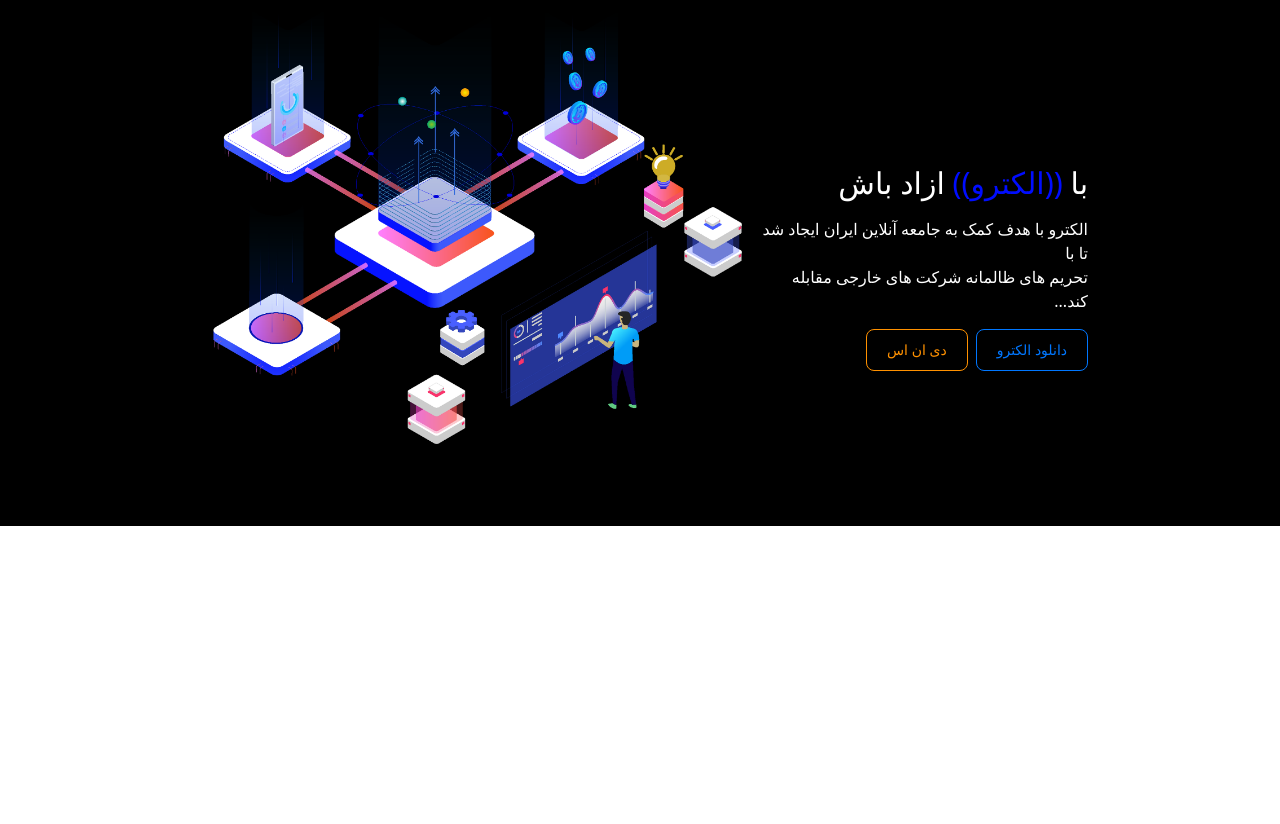
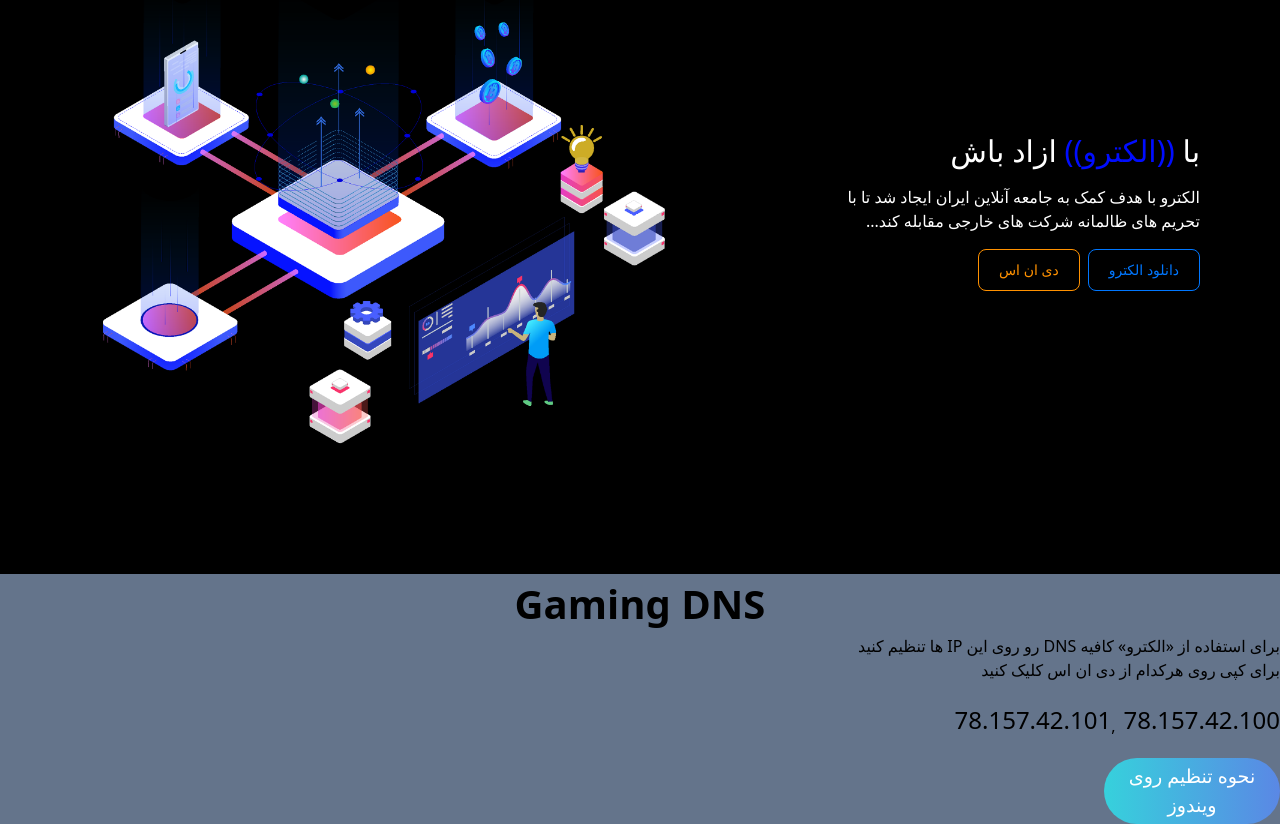
Before and after one commit to mahjs/Rayka-Electro, a React (Vite) app: page / in a window 1280 px wide. Shown: the part 274-1098 px from the top of the page. Before the commit the page ends 800 px from the top, so only its background shows below. Built offline with nearby package versions, Linux system fonts and the light colour scheme.

Commit message:
add components for main page

```diff
--- a/src/components/navbar/Navbar.tsx
+++ b/src/components/navbar/Navbar.tsx
@@ -1,6 +1,6 @@
-import { Link } from "react-router-dom";
-import { useLocation } from "react-router-dom";
-import { FC, useEffect, useState } from "react";
+import {Link} from "react-router-dom";
+import {useLocation} from "react-router-dom";
+import {FC, useEffect, useState} from "react";
 import NavbarItem from "./NavbarItem";
 import Menu from "../../assets/images/menu.svg";
 import electroIcon from "../../assets/images/electro.png";
@@ -47,7 +47,7 @@
 
   return (
     <header
-      className={` flex w-full items-center justify-between md:py-16 py-6   border-[#ffffff22]  `}
+      className={` flex w-full items-center justify-between md:py-16 py-6 bg-black border-[#ffffff22]  `}
     >
       <nav className="hidden lg:block">
         <ul className="hidden gap-16 lg:flex">
@@ -103,7 +103,7 @@
         alt="menu icon"
       />
       <Link to="/" className="mr-auto">
-        <img src={electroIcon} style={{ width: "150px" }} alt="rayka icon" />
+        <img src={electroIcon} style={{width: "150px"}} alt="rayka icon" />
       </Link>
     </header>
   );
--- /dev/null
+++ b/src/components/ui/GradientButton.tsx
@@ -0,0 +1,26 @@
+import {FC, useState} from "react";
+
+interface Props {
+  text: string;
+}
+
+const GradientButton: FC<Props> = ({text}) => {
+  const [isHovering, setIsHovering] = useState<boolean>(false);
+  return (
+    <button
+      onMouseEnter={() => setIsHovering(true)}
+      onMouseLeave={() => setIsHovering(false)}
+      style={{
+        backgroundImage: `linear-gradient(to right, #36D1DC 0%, #5B86E5 51%, #36D1DC 100%)`,
+        backgroundSize: "200% 100%",
+        backgroundPosition: isHovering ? "100% 0" : "initial",
+        transition: "all .2s linear",
+      }}
+      className="py-1 px-6 text-[1.2rem] max-w-[11rem] rounded-full text-white"
+    >
+      {text}
+    </button>
+  );
+};
+
+export default GradientButton;
--- /dev/null
+++ b/src/components/ui/UnderlineCopyText.tsx
@@ -0,0 +1,39 @@
+import {FC, useState} from "react";
+
+interface Props {
+  text: string;
+}
+
+const UnderlineCopyText: FC<Props> = ({text}) => {
+  const [isClicked, setIsClicked] = useState<boolean>(false);
+  const [showTooltip, setShowTooltip] = useState<boolean>(false);
+
+  const handleClickText = () => {
+    navigator.clipboard.writeText(text).then(() => {
+      setIsClicked(true);
+    });
+  };
+
+  return (
+    <div>
+      <span
+        className="relative text-[1.5rem] hover:underline"
+        onClick={handleClickText}
+        onMouseEnter={() => setShowTooltip(true)}
+        onMouseLeave={() => {
+          setShowTooltip(false);
+          setIsClicked(false);
+        }}
+      >
+        {text}
+        {showTooltip && (
+          <span className="absolute text-[1rem] text-white -top-[150%] px-[1rem] py-[.5rem] bg-[#2d2d2d] rounded-md left-[50%] -translate-x-[50%] whitespace-nowrap">
+            {isClicked ? "کپی شد" : "کلیک کنید"}
+          </span>
+        )}
+      </span>
+    </div>
+  );
+};
+
+export default UnderlineCopyText;
--- /dev/null
+++ b/src/features/mainPage/DNSGaming.tsx
@@ -0,0 +1,25 @@
+import GradientButton from "../../components/ui/GradientButton";
+import UnderlineCopyText from "../../components/ui/UnderlineCopyText";
+
+const DNSGaming = () => {
+  return (
+    <section className="bg-slate-500">
+      <h2 className="text-center text-[2.5rem] font-bold">Gaming DNS</h2>
+
+      <div className="flex flex-col gap-5">
+        <div>
+          <p>برای استفاده از «الکترو» کافیه DNS رو روی این IP ها تنظیم کنید</p>
+          <p>برای کپی روی هرکدام از دی ان اس کلیک کنید</p>
+        </div>
+        <div className="flex items-end">
+          <UnderlineCopyText text="78.157.42.100" />
+          <span className="mr-2">,</span>
+          <UnderlineCopyText text="78.157.42.101" />
+        </div>
+        <GradientButton text="نحوه تنظیم روی ویندوز" />
+      </div>
+    </section>
+  );
+};
+
+export default DNSGaming;
--- /dev/null
+++ b/src/features/mainPage/ElectroFeatures.tsx
@@ -0,0 +1,5 @@
+const ElectroFeatures = () => {
+  return <div>ElectroFeatures</div>;
+};
+
+export default ElectroFeatures;
--- /dev/null
+++ b/src/features/mainPage/ElectroTrains.tsx
@@ -0,0 +1,5 @@
+const ElectroTrains = () => {
+  return <div>ElectroTrains</div>;
+};
+
+export default ElectroTrains;
--- a/src/features/mainPage/FirstOfMain.tsx
+++ b/src/features/mainPage/FirstOfMain.tsx
@@ -1,9 +1,12 @@
 import Buttons from "../../components/ui/Buttons";
 import electro from "../../assets/images/blockchain.png";
+import Navbar from "../../components/navbar/Navbar";
 
 const FirstOfMain = () => {
   return (
-    <div className="flex justify-center 	 lg:justify-between mt-8">
+    <div className="bg-black px-10 md:px-20 min-h-[106vh]">
+      <Navbar />
+      <div className="flex justify-center lg:justify-between">
         <div className="mt-56 flex flex-col justify-start 	">
           <p className="text-white text-3xl	">
             با <span className="text-[#000dff]">((الکترو))</span> ازاد باش
@@ -23,8 +26,9 @@
           <img
             src={electro}
             alt="الکترو electro Electro"
-          style={{ width: "600px" }}
+            style={{width: "600px"}}
           />
+        </div>
       </div>
     </div>
   );
--- a/src/features/mainPage/MainPage.tsx
+++ b/src/features/mainPage/MainPage.tsx
@@ -1,14 +1,11 @@
-import Navbar from "../../components/navbar/Navbar";
+import DNSGaming from "./DNSGaming";
 import FirstOfMain from "./FirstOfMain";
 
 const MainPage = () => {
   return (
     <div>
-      <div className="h-[100dvh] lg:px-48 md:px-20 px-4 bg-black">
-        {" "}
-        <Navbar />
-        <FirstOfMain />
-      </div>
+      <FirstOfMain />
+      <DNSGaming />
     </div>
   );
 };
```
Lines whose indentation alone changed are shown as unchanged.
